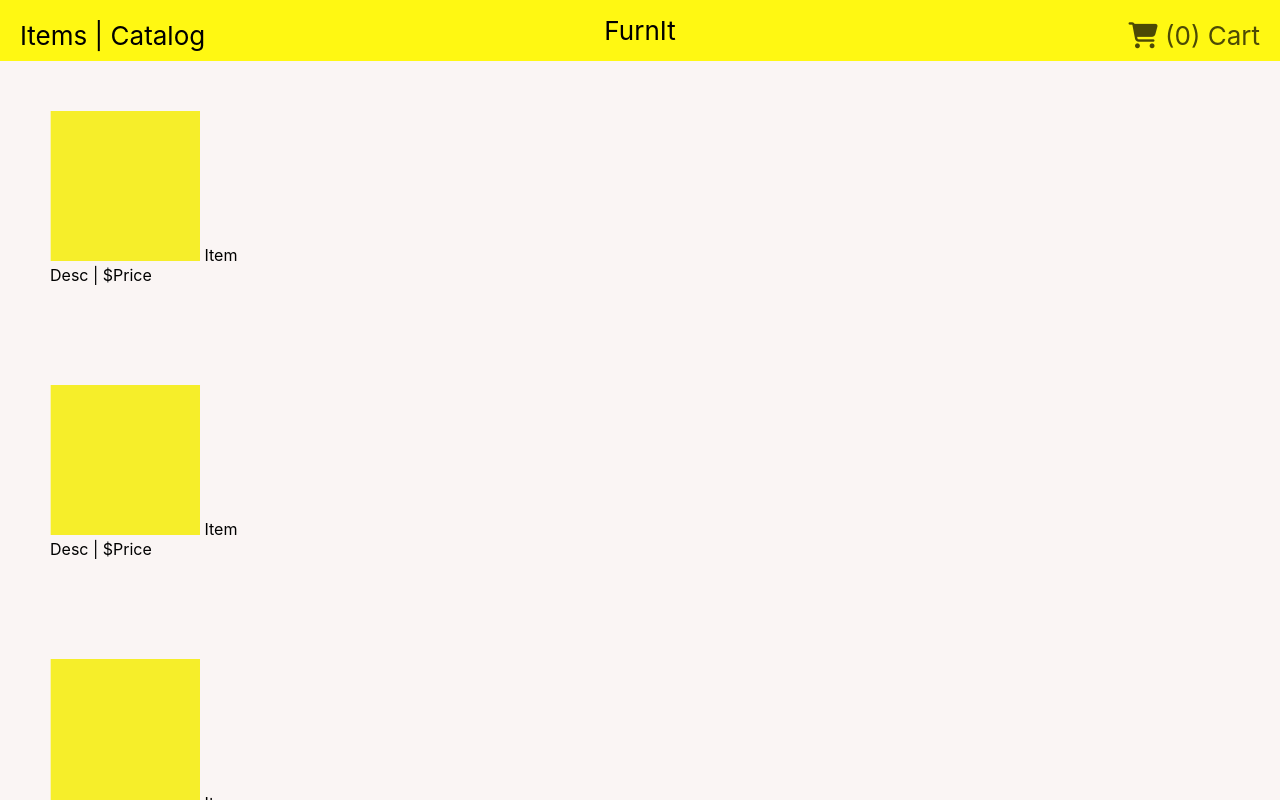
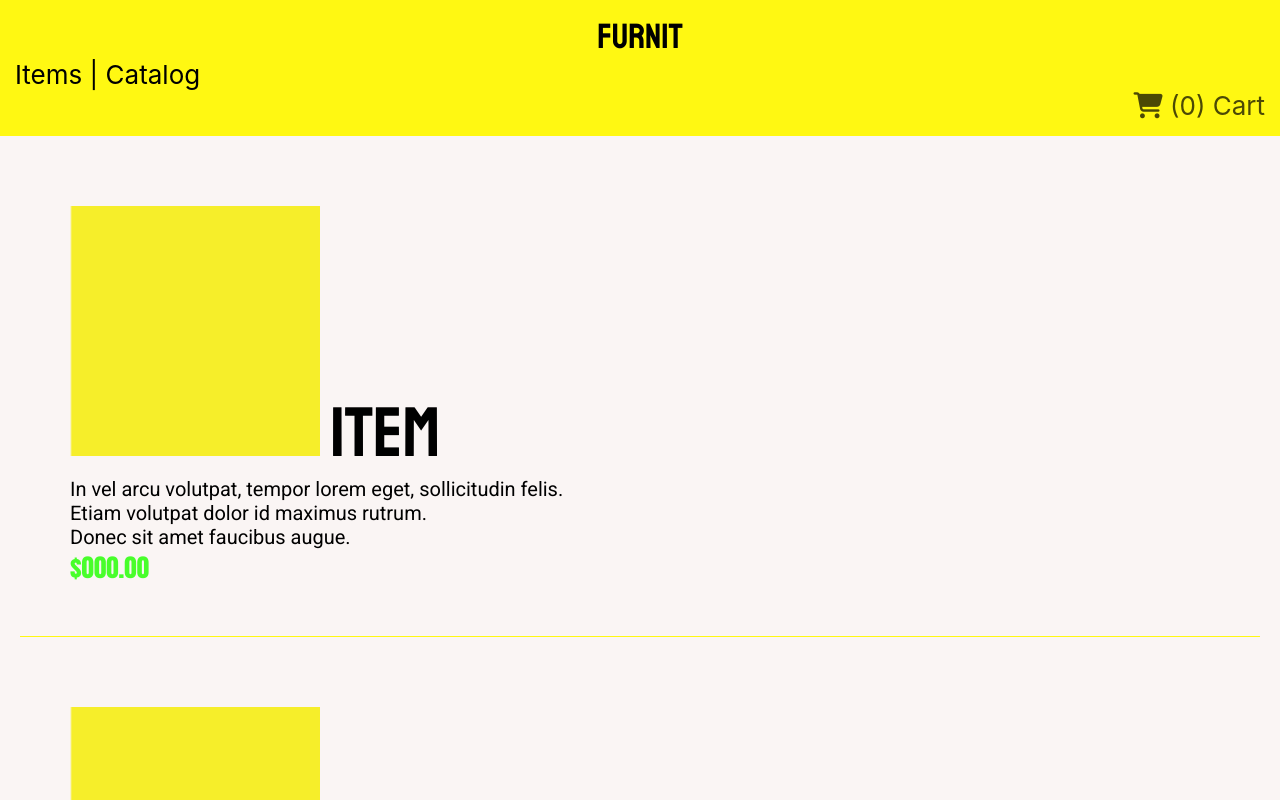
Before and after one commit to tjdev7/FurnIt, a React (Create React App) app: page / in a window 1280 px wide. Shown: the top 800 px of the page. Built offline with nearby package versions, Linux system fonts and the light colour scheme.

Commit message:
FurnIt/013/Catalog_layout_test_02 - Improved component infrasctuture and UI layout

```diff
--- a/package.json
+++ b/package.json
@@ -1,6 +1,6 @@
 {
   "name": "Furnit",
-  "version": "0.1.4",
+  "version": "0.1.7",
   "private": true,
   "dependencies": {
     "@testing-library/jest-dom": "^4.2.4",
--- a/public/index.html
+++ b/public/index.html
@@ -10,6 +10,7 @@
       content="Furniture store catalog app"
     />
     <link rel="apple-touch-icon" href="%PUBLIC_URL%/logo192.png" />
+    <link href="https://fonts.googleapis.com/css2?family=Roboto&family=Staatliches&display=swap" rel="stylesheet">
     <!--
       manifest.json provides metadata used when your web app is installed on a
       user's mobile device or desktop. See https://developers.google.com/web/fundamentals/web-app-manifest/
--- a/src/App.css
+++ b/src/App.css
@@ -14,7 +14,9 @@
 
 
 /*
+----------------------------------------
   Component layout
+----------------------------------------
 */
 
 .ItemDisplay{
@@ -23,16 +25,42 @@
 }
 
 .ImgStyle {
-  width: 150px;
-  height: 150px;
+  width: 250px;
+  height: 250px;
 }
 
+.PriceStyle {
+  font-family: 'Impact';
+  color: #48FE2B;
+  font-size: 25px;
+}
+
+.ItemName {
+  font-size: 70px;
+  font-family: 'Staatliches', cursive;
+}
+
+.DescStyle {
+  font-family: 'Roboto', sans-serif;
+  text-align: justify;
+  font-size: 20px;
+}
+
+.ItemDisplay {
+  border-bottom: 1px solid #FFF812;
+  margin: 20px;
+}
+
+
 /*
+------------------------------------------------------
   Fonts
+-------------------------------------------------------
 */
 
-.ItemName {
-
+.appname {
+  font-size: 35px;
+  font-family: 'Staatliches', cursive;
 }
 
 .App-link {
@@ -41,15 +69,17 @@
 
 .MenuList {
   left: 0;
-  position: fixed;
-  margin: 5px;
-  padding-left: 15px;
+/*  position: fixed;*/
+  text-align: left;
+/*  margin: 5px;
+  padding-left: 15px;  */
 }
 
 .Cart {
   right: 0;
-  position: fixed;
-  margin: 5px;
-  padding-right: 15px;
+  text-align: right;
+/*  position: fixed;*/
+/*  margin: 5px;*/
+/*  padding-right: 15px;*/
   opacity: .7;
 }
--- a/src/App.js
+++ b/src/App.js
@@ -6,39 +6,54 @@ function App() {
   return (
     <div className="App">
       <header className="App-header">
-        <span>
+        <span className="appname">
           FurnIt
         </span>
         <span className = "MenuList">
           Items | Catalog
         </span>
         <span className = "Cart">
-          <i class='fas fa-shopping-cart'></i> (0) Cart
+          <i className='fas fa-shopping-cart'></i> (0) Cart
         </span>
       </header>
 
       <div className="ItemDisplay">
         <img className="ImgStyle" src={TestImg} alt="TestImg" />
         <span className="ItemName"> Item</span>
-        <br/>
-        <span className="DescStyle">Desc |</span>
-        <span className="PriceStyle"> $Price</span>
+        <br />
+        <span className="DescStyle">  In vel arcu volutpat, tempor lorem eget, sollicitudin felis.
+        <br />
+        Etiam volutpat dolor id maximus rutrum.
+        <br />
+        Donec sit amet faucibus augue. </span>
+        <br />
+        <span className="PriceStyle"> $000.00</span>
       </div>
 
       <div className="ItemDisplay">
         <img className="ImgStyle" src={TestImg} alt="TestImg" />
         <span className="ItemName"> Item</span>
-        <br/>
-        <span className="DescStyle">Desc |</span>
-        <span className="PriceStyle"> $Price</span>
+        <br />
+        <span className="DescStyle">  In vel arcu volutpat, tempor lorem eget, sollicitudin felis.
+        <br />
+        Etiam volutpat dolor id maximus rutrum.
+        <br />
+        Donec sit amet faucibus augue. </span>
+        <br />
+        <span className="PriceStyle"> $00.00</span>
       </div>
 
       <div className="ItemDisplay">
         <img className="ImgStyle" src={TestImg} alt="TestImg" />
         <span className="ItemName"> Item</span>
-        <br/>
-        <span className="DescStyle">Desc |</span>
-        <span className="PriceStyle"> $Price</span>
+        <br />
+        <span className="DescStyle">  In vel arcu volutpat, tempor lorem eget, sollicitudin felis.
+        <br />
+        Etiam volutpat dolor id maximus rutrum.
+        <br />
+        Donec sit amet faucibus augue. </span>
+        <br />
+        <span className="PriceStyle"> $00.00</span>
       </div>
 
     </div>
```
